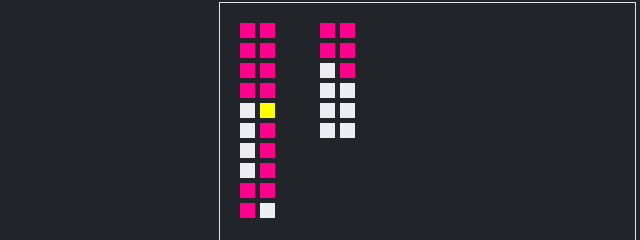
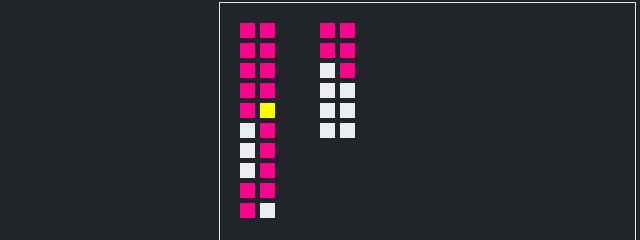
Before and after one commit to BigChungusEsportsDev/Website, a plain HTML site: page bigchungusesports/lan-seatmap.html in a window 1280 px wide. Shown: the part 154-394 px from the top of the page, 213-853 px from the left. Drawn offline with nearby package versions, Linux system fonts and the light colour scheme.

Commit message:
change seats

```diff
--- a/bigchungusesports/lan-seatmap.html
+++ b/bigchungusesports/lan-seatmap.html
@@ -183,7 +183,7 @@
                   <li title="" data-level="0"></li>
 
                   <!-- Row 5 -->
-                  <li id="A5" title="A5" data-level="1" onclick="showSeatInfo(this)"></li>
+                  <li id="A5" title="Eda" data-level="2" onclick="showSeatInfo(this)"></li>
                   <li id="B5" title="Network" data-level="4" onclick="showSeatInfo(this)"></li>
                   <li title="" data-level="0"></li>
                   <li title="" data-level="0"></li>
```
